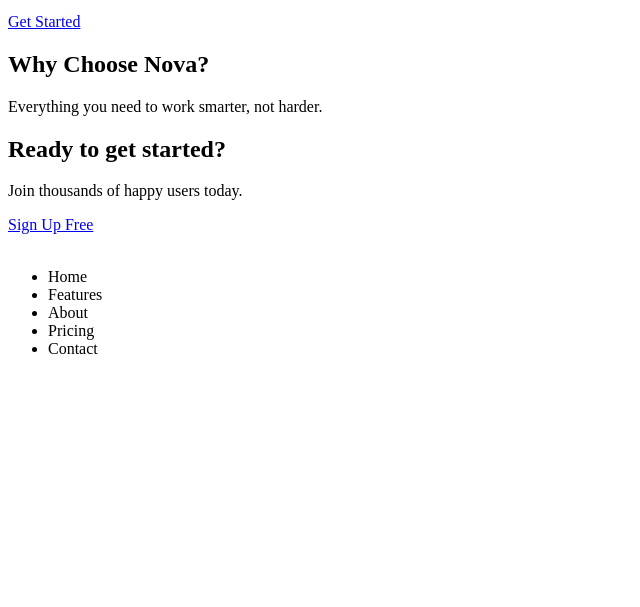
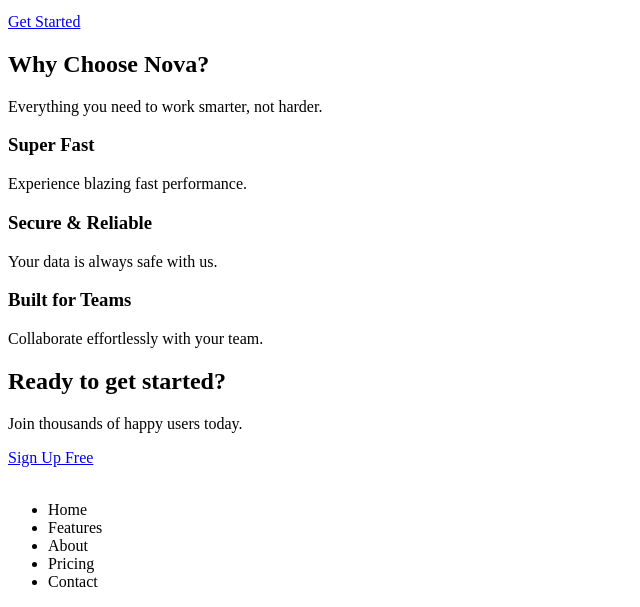
Before and after one commit to marvinobig/landingPage, a plain HTML site: page index.html in a window 1280 px wide. Shown: the part 254-861 px from the top of the page, without its empty margins (0-640 px from the left). Before the commit the page ends 800 px from the top, so only its background shows below. Drawn offline with Linux system fonts and the light colour scheme.

Commit message:
Boilerplate-Code zu den Karten hinzufügen

```diff
--- a/index.html
+++ b/index.html
@@ -30,9 +30,24 @@
             <p>Everything you need to work smarter, not harder.</p>
         </section>
         <section>
-            <article></article>
-            <article></article>
-            <article></article>
+            <article>
+                <div>
+                    <h3>Super Fast</h3>
+                    <p>Experience blazing fast performance.</p>
+                </div>
+            </article>
+            <article>
+                <div>
+                    <h3>Secure & Reliable</h3>
+                    <p>Your data is always safe with us.</p>
+                </div>
+            </article>
+            <article>
+                <div>
+                    <h3>Built for Teams</h3>
+                    <p>Collaborate effortlessly with your team.</p>
+                </div>
+            </article>
         </section>
         <section>
             <div>
```
